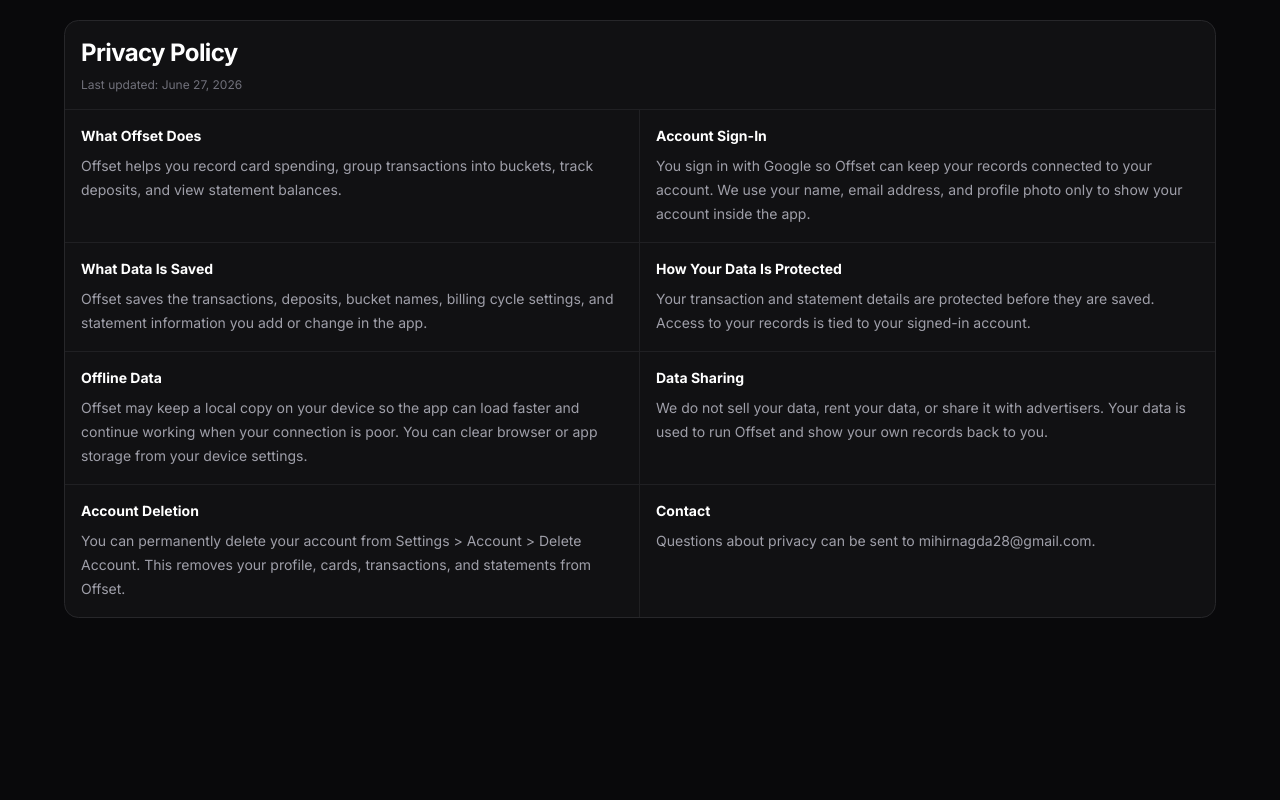
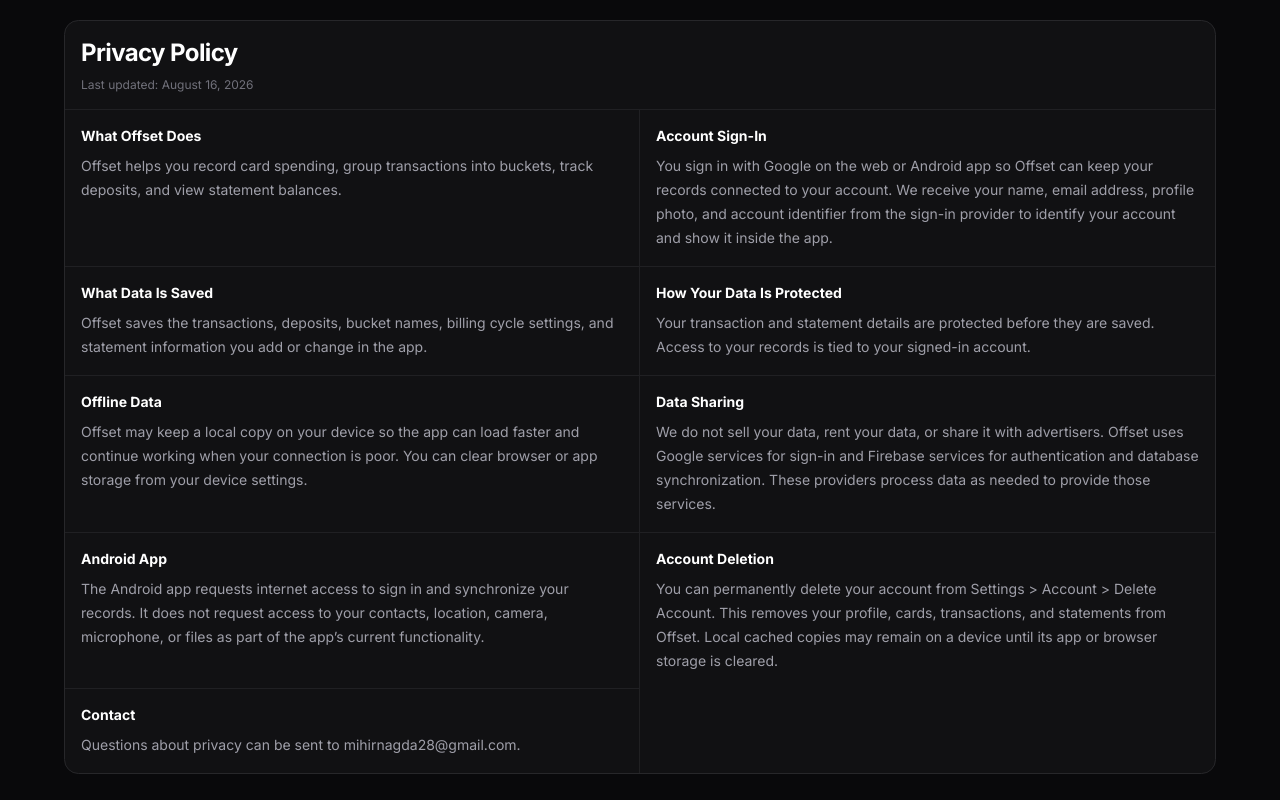
Before and after one commit to mihir-28/offset-app, a Next.js app: page /privacy in a window 1280 px wide. Built offline with nearby package versions, Linux system fonts and the light colour scheme; no server answers.

Commit message:
docs: update Android platform and policies

```diff
--- a/src/app/privacy/page.tsx
+++ b/src/app/privacy/page.tsx
@@ -7,7 +7,7 @@
   },
   {
     title: "Account Sign-In",
-    body: "You sign in with Google so Offset can keep your records connected to your account. We use your name, email address, and profile photo only to show your account inside the app.",
+    body: "You sign in with Google on the web or Android app so Offset can keep your records connected to your account. We receive your name, email address, profile photo, and account identifier from the sign-in provider to identify your account and show it inside the app.",
   },
   {
     title: "What Data Is Saved",
@@ -23,11 +23,15 @@
   },
   {
     title: "Data Sharing",
-    body: "We do not sell your data, rent your data, or share it with advertisers. Your data is used to run Offset and show your own records back to you.",
+    body: "We do not sell your data, rent your data, or share it with advertisers. Offset uses Google services for sign-in and Firebase services for authentication and database synchronization. These providers process data as needed to provide those services.",
+  },
+  {
+    title: "Android App",
+    body: "The Android app requests internet access to sign in and synchronize your records. It does not request access to your contacts, location, camera, microphone, or files as part of the app’s current functionality.",
   },
   {
     title: "Account Deletion",
-    body: "You can permanently delete your account from Settings > Account > Delete Account. This removes your profile, cards, transactions, and statements from Offset.",
+    body: "You can permanently delete your account from Settings > Account > Delete Account. This removes your profile, cards, transactions, and statements from Offset. Local cached copies may remain on a device until its app or browser storage is cleared.",
   },
   {
     title: "Contact",
@@ -42,7 +46,7 @@
         <section className="overflow-hidden rounded-2xl border border-zinc-800 bg-[#111113]">
           <div className="border-b border-zinc-800/70 px-4 py-4">
             <h1 className="text-2xl font-extrabold tracking-tight text-white">Privacy Policy</h1>
-            <p className="mt-2 text-xs text-zinc-500">Last updated: June 27, 2026</p>
+            <p className="mt-2 text-xs text-zinc-500">Last updated: August 16, 2026</p>
           </div>
           <div className="grid lg:grid-cols-2">
             {sections.map((section, index) => (
--- a/src/app/terms/page.tsx
+++ b/src/app/terms/page.tsx
@@ -16,6 +16,10 @@
   {
     title: "App Availability",
     body: "We try to keep Offset available and working well, but the app may sometimes be unavailable because of maintenance, network issues, service outages, or changes outside our control.",
+  },
+  {
+    title: "Web and Android Apps",
+    body: "Offset is available as a web/PWA experience and an Android app. Features may vary by platform, and both versions require a supported device and network access for sign-in and cloud synchronization.",
   },
   {
     title: "No Financial or Legal Advice",
@@ -38,7 +42,7 @@
         <section className="overflow-hidden rounded-2xl border border-zinc-800 bg-[#111113]">
           <div className="border-b border-zinc-800/70 px-4 py-4">
             <h1 className="text-2xl font-extrabold tracking-tight text-white">Terms of Service</h1>
-            <p className="mt-2 text-xs text-zinc-500">Last updated: June 27, 2026</p>
+            <p className="mt-2 text-xs text-zinc-500">Last updated: August 16, 2026</p>
           </div>
           <div className="grid lg:grid-cols-2">
             {sections.map((section, index) => (
```
Also changed, not shown: 1 other file (tests, documents, lock files or other folders).
